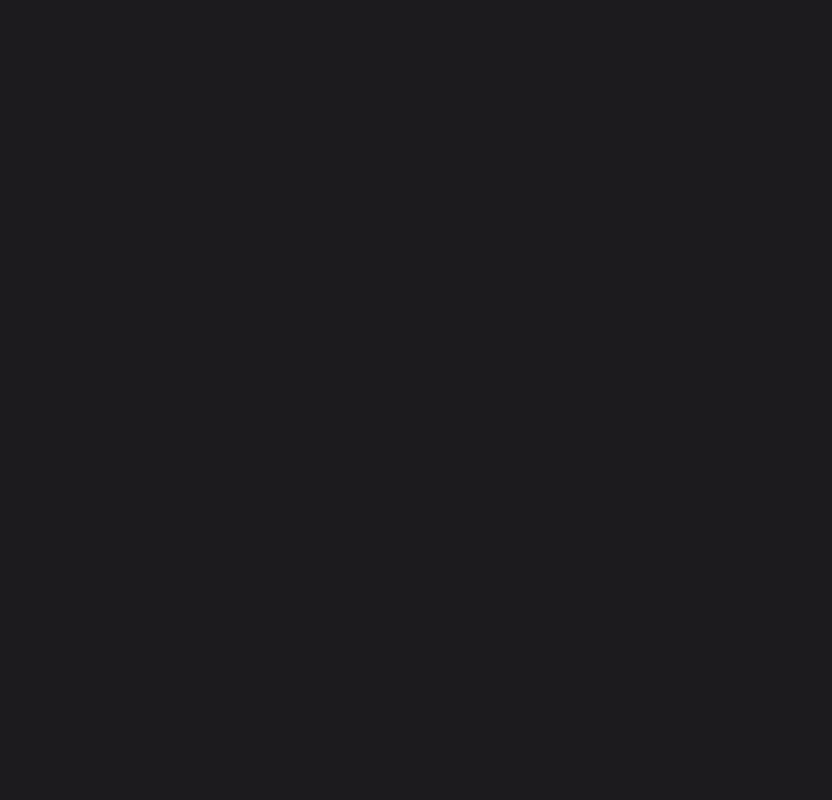
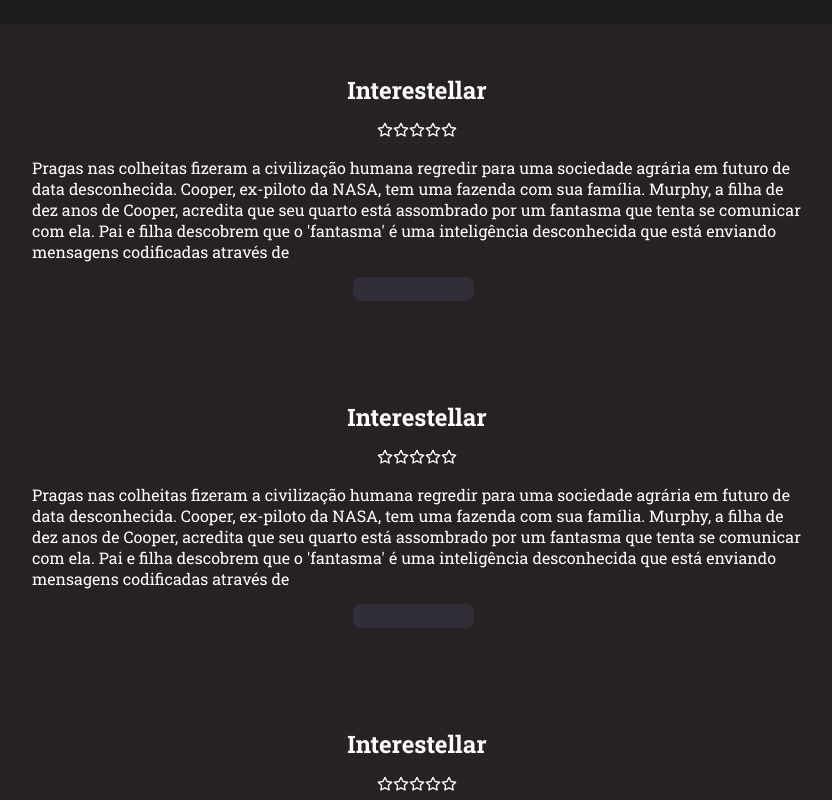
Before and after one commit to Clara-Pacheco/rocketMovies, a React (Vite) app: page / in a window 1280 px wide. Shown: the part 240-1040 px from the top of the page, without its empty margins (223-1055 px from the left). Before the commit the page ends 800 px from the top, so only its background shows below. Built offline with nearby package versions, Linux system fonts and the light colour scheme.

Commit message:
Import FilmNote component and use in the construction of MovieInfo page component

```diff
--- a/src/Pages/MovieInfo/MovieInfo.jsx
+++ b/src/Pages/MovieInfo/MovieInfo.jsx
@@ -3,6 +3,7 @@ import { Container, Button } from './styles.js'
 import { FiPlus } from 'react-icons/fi'
 
 import { Header } from '../../Components/Header/Header.jsx'
+import { FilmNote } from '../../Components/FilmNote/FilmNote.jsx'
 
 export function MovieInfo() {
   return (
@@ -16,6 +17,45 @@ export function MovieInfo() {
           Adicionar filme
         </Button>
       </div>
+
+      <FilmNote
+        title="Interestellar"
+        children="Pragas nas colheitas fizeram a civilização
+        humana regredir para uma sociedade agrária em futuro
+        de data desconhecida. Cooper, ex-piloto da NASA, tem
+        uma fazenda com sua família. Murphy, a filha de dez
+        anos de Cooper, acredita que seu quarto está
+        assombrado por um fantasma que tenta se comunicar
+        com ela. Pai e filha descobrem que o 'fantasma'
+        é uma inteligência desconhecida que está enviando
+        mensagens codificadas através de"
+      />
+
+      <FilmNote
+        title="Interestellar"
+        children="Pragas nas colheitas fizeram a civilização
+        humana regredir para uma sociedade agrária em futuro
+        de data desconhecida. Cooper, ex-piloto da NASA, tem
+        uma fazenda com sua família. Murphy, a filha de dez
+        anos de Cooper, acredita que seu quarto está
+        assombrado por um fantasma que tenta se comunicar
+        com ela. Pai e filha descobrem que o 'fantasma'
+        é uma inteligência desconhecida que está enviando
+        mensagens codificadas através de"
+      />
+
+      <FilmNote
+        title="Interestellar"
+        children="Pragas nas colheitas fizeram a civilização
+        humana regredir para uma sociedade agrária em futuro
+        de data desconhecida. Cooper, ex-piloto da NASA, tem
+        uma fazenda com sua família. Murphy, a filha de dez
+        anos de Cooper, acredita que seu quarto está
+        assombrado por um fantasma que tenta se comunicar
+        com ela. Pai e filha descobrem que o 'fantasma'
+        é uma inteligência desconhecida que está enviando
+        mensagens codificadas através de"
+      />
     </Container>
   )
 }
```
